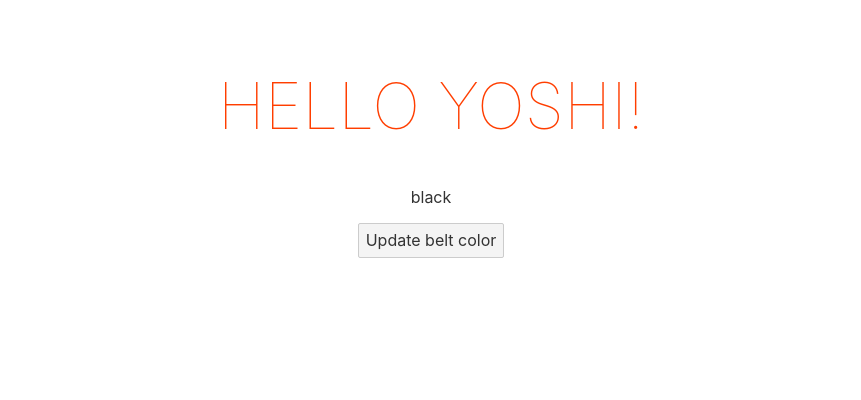
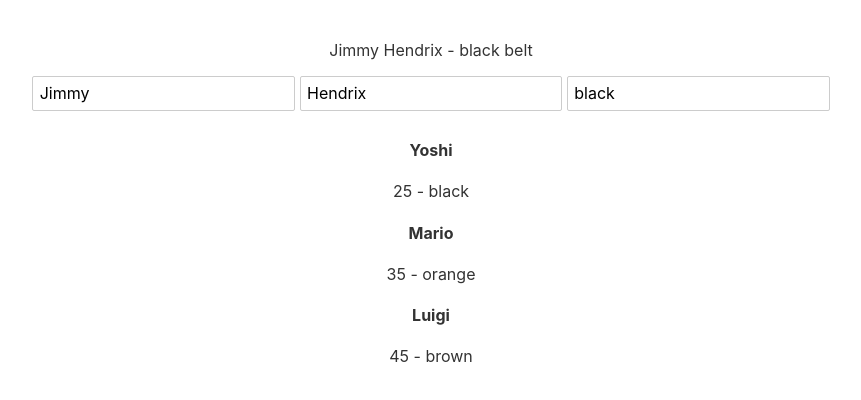
Before and after one commit to remusa/svelte-tutorial-netninja, a Svelte app: page / in a window 1280 px wide. Shown: the top 400 px of the page, without its empty margins (209-1070 px from the left). Built offline with nearby package versions, Linux system fonts and the light colour scheme.

Commit message:
Loops and two-way binding

```diff
--- a/src/App.svelte
+++ b/src/App.svelte
@@ -1,16 +1,42 @@
 <script>
-  let name = "Yoshi"
+  let firstName = "Jimmy"
+  let lastName = "Hendrix"
   let beltColor = "black"
+  let people = [
+    { name: "Yoshi", beltColor: "black", age: 25, id: 1},
+    { name: "Mario", beltColor: "orange", age: 35, id: 2},
+    { name: "Luigi", beltColor: "brown", age: 45, id: 3},
+  ]
+
+  $: fullName = `${firstName} ${lastName}`
+
+  $: {
+    console.log(fullName)
+  }
 
   const handleClick = () => {
-    beltColor = "orange"
+    alert(`Your belt is ${beltColor}!`)
+  }
+
+  const handleInput = (e) => {
+    beltColor = e.target.value
   }
 </script>
 
 <main>
-  <h1>Hello {name}!</h1>
-  <p>{beltColor}</p>
-  <button on:click={handleClick}>Update belt color</button>
+  <p>{fullName} - {beltColor} belt</p>
+  <input type="text" bind:value={firstName}>
+  <input type="text" bind:value={lastName}>
+  <input type="text" bind:value={beltColor}>
+
+  {#each people as p (p.id)}
+    <div>
+      <h4>{p.name}</h4>
+      <p>{p.age} - {p.beltColor}</p>
+    </div>
+  {:else}
+    <p>No people to show.</p>
+  {/each}
 </main>
 
 <style type="text/scss">
```
